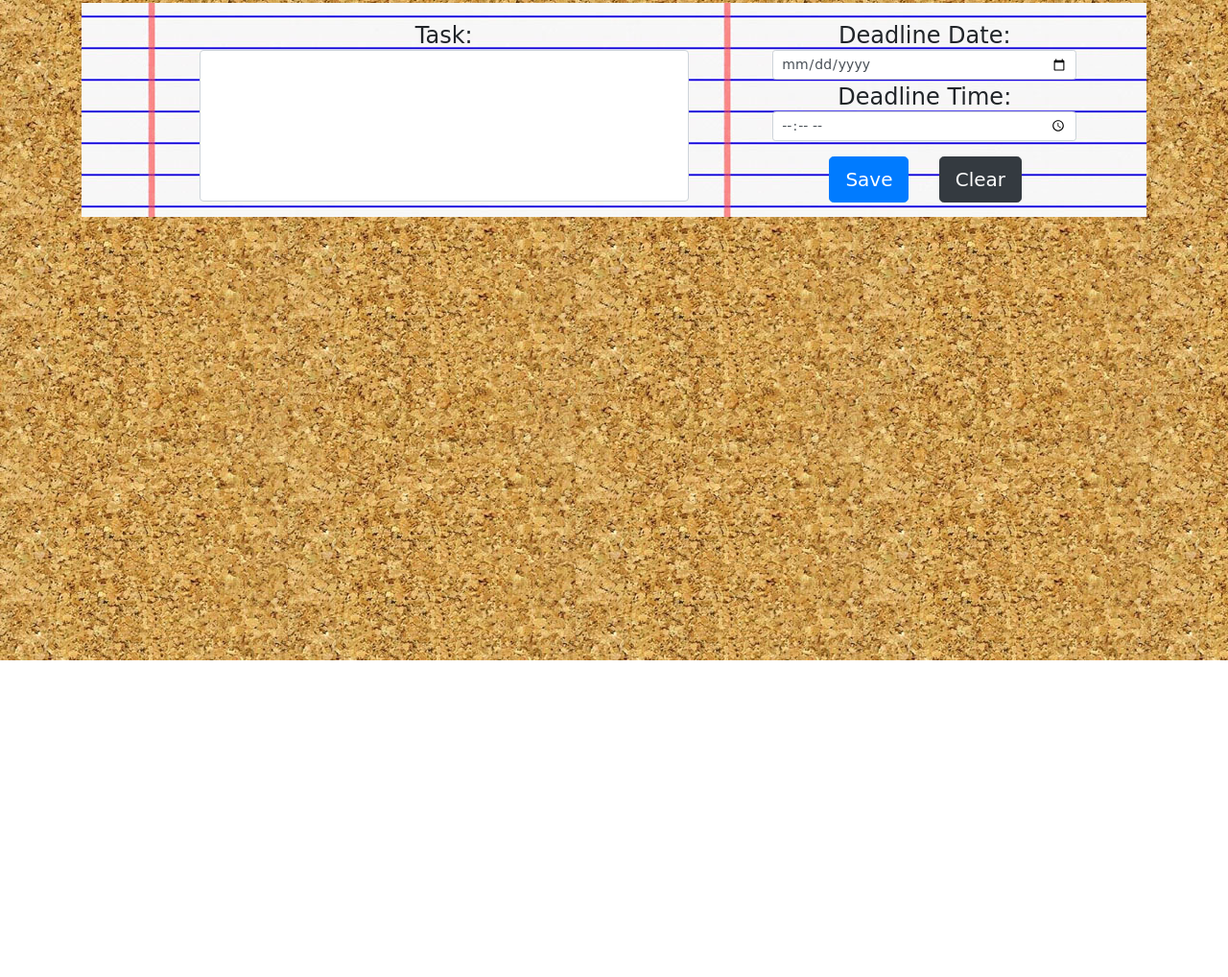
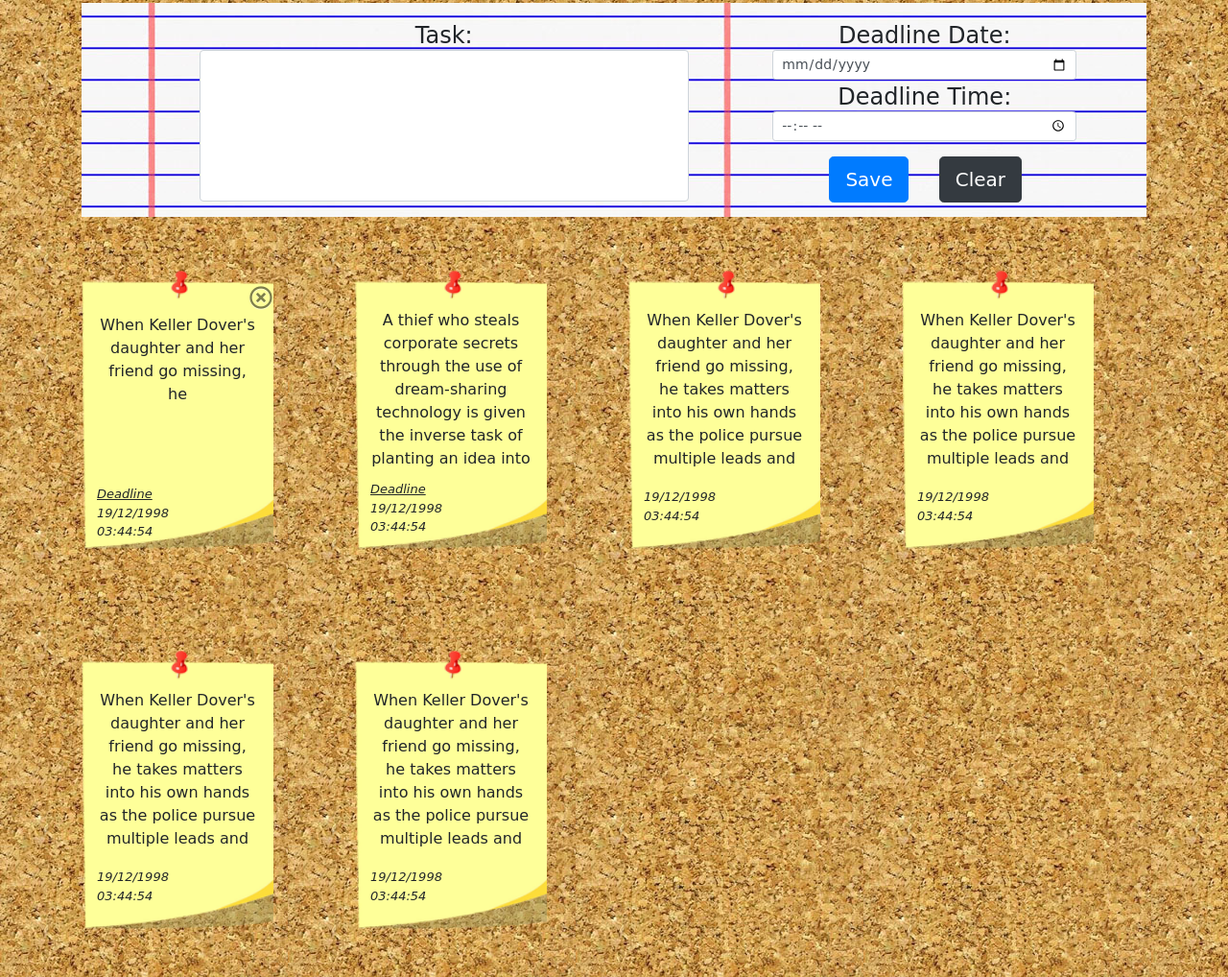
Before and after one commit to Omrigo312/task-board, a plain HTML site: page index.html in a window 1280 px wide. Shown: the part 112-1130 px from the top of the page at 96% size. Before the commit the page ends 800 px from the top, so only its background shows below. Drawn offline with nearby package versions, Linux system fonts and the light colour scheme.

Commit message:
task note display

```diff
--- a/index.html
+++ b/index.html
@@ -17,7 +17,7 @@
       <div class="container text-center">
         <div class="row justify-content-center">
           <div class="col-12">
-            <form onsubmit="save()" class="form">
+            <form onsubmit="save(); return false;" class="form">
               <div class="container text-center">
                 <div class="row">
                   <div class="col-7">
@@ -61,7 +61,7 @@
                     </div>
                     <div class="row mt-3 justify-content-center">
                       <div class="col-md-3 mb-1">
-                        <button type="button" class="btn btn-lg btn-primary">
+                        <button type="submit" class="btn btn-lg btn-primary">
                           Save
                         </button>
                       </div>
@@ -80,6 +80,110 @@
       </div>
     </section>
 
+    <section id="tasks">
+      <div class="container">
+        <div class="row justify-content-center justify-content-md-start">
+          <div class="col-8 col-lg-3 my-5">
+            <div class="card">
+              <div class="row justify-content-end pt-4 px-3 pb-1">
+                <button class="btn close">
+                  <i class="far fa-times-circle"></i>
+                </button>
+              </div>
+              <div class="task-text text-center px-3">
+                <p>
+                  When Keller Dover's daughter and her friend go missing, he
+                </p>
+              </div>
+              <div class="task-date-time mt-2 ml-3">
+                <p class="underline">Deadline</p>
+                <p>19/12/1998</p>
+                <p>03:44:54</p>
+              </div>
+            </div>
+          </div>
+          <div class="col-8 col-lg-3 my-5">
+            <div class="card">
+              <div class="task-text text-center px-3 mt-5">
+                <p>
+                  A thief who steals corporate secrets through the use of
+                  dream-sharing technology is given the inverse task of planting
+                  an idea into the mind of a C.E.O. an idea into the mind of a
+                  C.E.O. an idea into the mind of a C.E.O. an idea into the mind
+                  of a C.E.O.
+                </p>
+              </div>
+              <div class="task-date-time mt-2 ml-3">
+                <p class="underline">Deadline</p>
+                <p>19/12/1998</p>
+                <p>03:44:54</p>
+              </div>
+            </div>
+          </div>
+          <div class="col-8 col-lg-3 my-5">
+            <div class="card">
+              <div class="task-text text-center px-3 mt-5">
+                <p>
+                  When Keller Dover's daughter and her friend go missing, he
+                  takes matters into his own hands as the police pursue multiple
+                  leads and the pressure mounts.
+                </p>
+              </div>
+              <div class="task-date-time mt-3 ml-3">
+                <p>19/12/1998</p>
+                <p>03:44:54</p>
+              </div>
+            </div>
+          </div>
+          <div class="col-8 col-lg-3 my-5">
+            <div class="card">
+              <div class="task-text text-center px-3 mt-5">
+                <p>
+                  When Keller Dover's daughter and her friend go missing, he
+                  takes matters into his own hands as the police pursue multiple
+                  leads and the pressure mounts.
+                </p>
+              </div>
+              <div class="task-date-time mt-3 ml-3">
+                <p>19/12/1998</p>
+                <p>03:44:54</p>
+              </div>
+            </div>
+          </div>
+          <div class="col-8 col-lg-3 my-5">
+            <div class="card">
+              <div class="task-text text-center px-3 mt-5">
+                <p>
+                  When Keller Dover's daughter and her friend go missing, he
+                  takes matters into his own hands as the police pursue multiple
+                  leads and the pressure mounts.
+                </p>
+              </div>
+              <div class="task-date-time mt-3 ml-3">
+                <p>19/12/1998</p>
+                <p>03:44:54</p>
+              </div>
+            </div>
+          </div>
+          <div class="col-8 col-lg-3 my-5">
+            <div class="card">
+              <div class="task-text text-center px-3 mt-5">
+                <p>
+                  When Keller Dover's daughter and her friend go missing, he
+                  takes matters into his own hands as the police pursue multiple
+                  leads and the pressure mounts.
+                </p>
+              </div>
+              <div class="task-date-time mt-3 ml-3">
+                <p>19/12/1998</p>
+                <p>03:44:54</p>
+              </div>
+            </div>
+          </div>
+        </div>
+      </div>
+    </section>
+
     <script src="main.js"></script>
     <script src="https://code.jquery.com/jquery-3.5.1.min.js"></script>
     <script src="https://stackpath.bootstrapcdn.com/bootstrap/4.5.2/js/bootstrap.min.js"></script>
--- a/main.js
+++ b/main.js
@@ -0,0 +1,3 @@
+function save() {
+  console.log("fd")
+}
--- a/style.css
+++ b/style.css
@@ -1,4 +1,5 @@
 @import 'https://stackpath.bootstrapcdn.com/bootstrap/4.5.2/css/bootstrap.min.css';
+@import 'https://cdnjs.cloudflare.com/ajax/libs/font-awesome/5.15.1/css/all.min.css';
 
 body {
   font-family: cursive;
@@ -24,3 +25,51 @@ textarea {
 label {
   font-size: 1.5rem;
 }
+
+.card {
+  background-image: url('./images/note-bg.png');
+  background-color: transparent;
+  border: none;
+  background-size: cover;
+  width: 200px;
+  height: 300px;
+
+}
+
+.card:hover ::-webkit-scrollbar-thumb {
+  background: rgba(0, 0, 0, 0.6);
+}
+
+.underline{
+  text-decoration: underline;
+}
+
+.close {
+  width: fit-content;
+}
+
+.task-text {
+  height: 170px;
+  overflow-y: scroll;
+}
+
+.task-date-time {
+  font-style: italic;
+  font-size: small;
+}
+
+.task-date-time > p {
+  margin: 0;
+}
+
+::-webkit-scrollbar {
+  width: 8px;
+}
+
+::-webkit-scrollbar-track {
+  background: rgba(0, 0, 0, 0.1);
+}
+
+::-webkit-scrollbar-thumb {
+  background: rgba(0, 0, 0, 0.4);
+}
```
